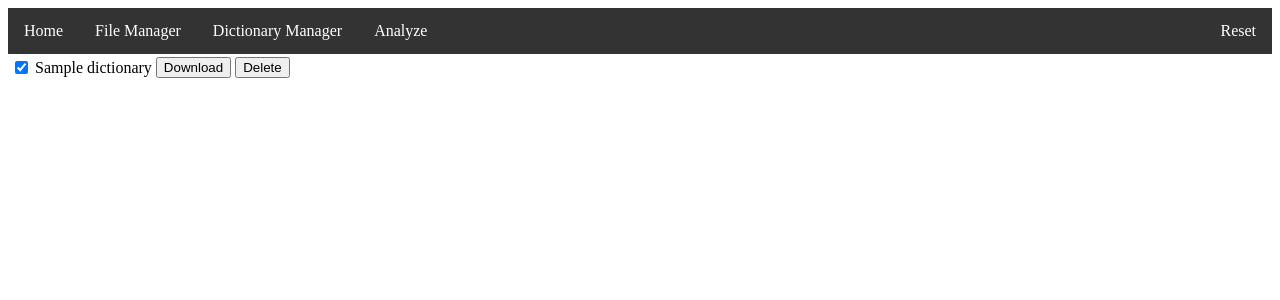
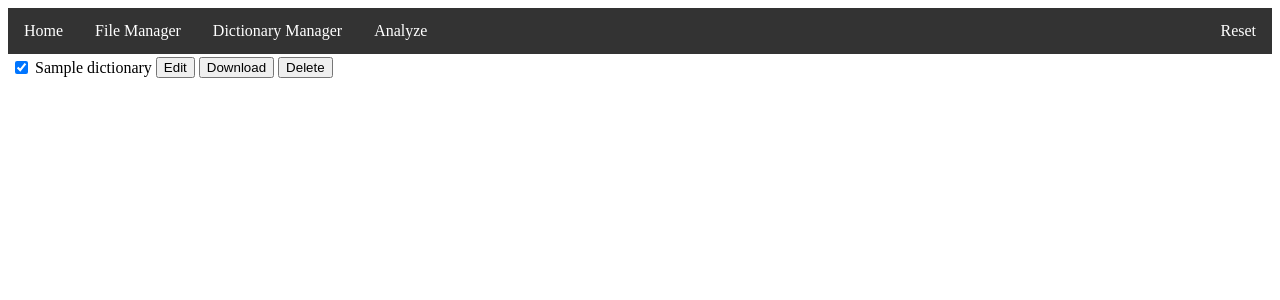
Before and after one commit to Landaluce/MPTA, a Flask app: template app/templates/dictionaryManager.html in a window 1280 px wide. Shown: the top 300 px of the page. Run offline with Flask 2, Linux system fonts and the light colour scheme; the template is opened without the code that fills it: most values are stand-ins (such as "Sample title", 1, 10 or a date in 2020); parts of the project's set-up code (start-up, migrations or seed data) failed here and were passed over.

Commit message:
add edit button, but not working

```diff
--- a/app/templates/dictionaryManager.html
+++ b/app/templates/dictionaryManager.html
@@ -14,6 +14,11 @@
             </td>
             <td>{{dictionary}}</td>
             <td>
+                <form method='POST'><input type='hidden' name='edit' type='text' value='{{dictionary}}'>
+                    <input id='my_submit' type='submit' value='Edit'>
+                    </form>
+                    </td>
+            <td>
                 <form method='POST'><input type='hidden' name='download' type='text' value='{{dictionary}}'>
                     <input id='my_submit' type='submit' value='Download'>
                 </form>
```
